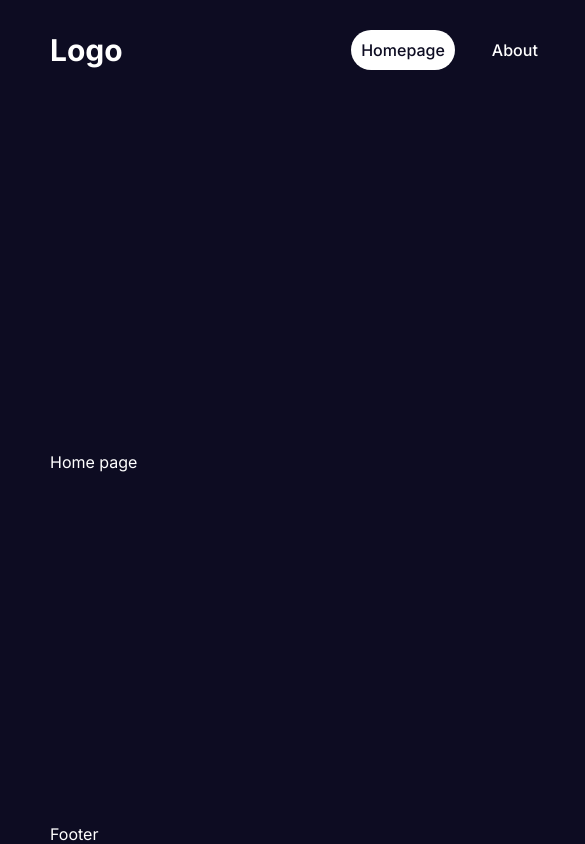
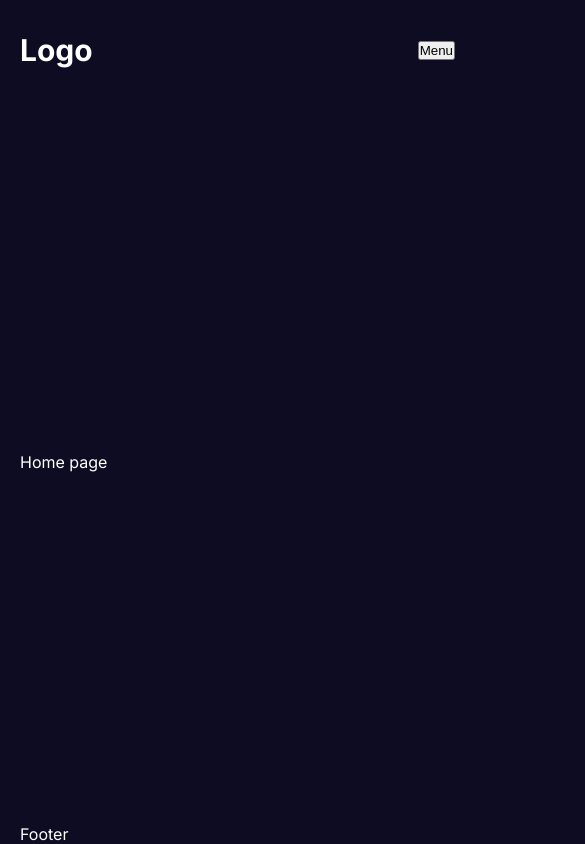
Before and after one commit to rasyadlubisdev/nextjs14-fullstack-app, a Next.js app: page / in a window 390 px wide. Shown: the top 844 px of the page, 585 px wide, since content can reach past the window. Built offline with nearby package versions, Linux system fonts and the light colour scheme.

Commit message:
feat: responsive navbar design

```diff
--- a/src/app/globals.css
+++ b/src/app/globals.css
@@ -23,7 +23,7 @@
 }
 
 .container {
-  width: 1024px;
+  width: 1536px;
   margin: auto;
   padding-left: 50px;
   padding-right: 50px;
@@ -32,3 +32,41 @@
   flex-direction: column;
   justify-content: space-between;
 }
+
+@media (max-width: 1536px) {
+  .container {
+    width: 1366px;
+  }
+}
+
+@media (max-width: 1366px) {
+  .container {
+    width: 1280px;
+  }
+}
+
+@media (max-width: 1280px) {
+  .container {
+    width: 1024px;
+    padding-left: 20px;
+    padding-right: 20px;
+  }
+}
+
+@media (max-width: 1024px) {
+  .container {
+    width: 768px;
+  }
+}
+
+@media (max-width: 768px) {
+  .container {
+    width: 640px;
+  }
+}
+
+@media (max-width: 640px) {
+  .container {
+    width: 475px;
+  }
+}
--- a/src/components/navbar/links/Links.jsx
+++ b/src/components/navbar/links/Links.jsx
@@ -1,7 +1,9 @@
+"use client";
+
+import { useState } from "react";
 import styles from "./links.module.css"
 import NavLink from "./navLink/navLink";
 
-const Links = () => {
 const links = [
     {
         title: "Homepage",
@@ -21,11 +23,16 @@
     }
 ]
 
+const Links = () => {
+
+    const [open, setOpen] = useState(false)
+
     //TEMPORARY
     const session = true
     const isAdmin = true
 
     return (
+        <div className={styles.container}>
             <div className={styles.links}>
                 {
                     links.map(link => (
@@ -47,6 +54,19 @@
                     )
                 }
             </div>
+            <button className={styles.menuButton} onClick={() => setOpen(prev => !prev)}>Menu</button>
+            {
+                open && (
+                    <div className={styles.mobileLinks}>
+                        {
+                            links.map((link) => (
+                                <NavLink item={link} key={link.title} />
+                            ))
+                        }
+                    </div>
+                )
+            }
+        </div>
     )
 }
 
--- a/src/components/navbar/links/links.module.css
+++ b/src/components/navbar/links/links.module.css
@@ -9,3 +9,32 @@
     cursor: pointer;
     font-weight: bold;
 }
+
+.menuButton, .mobileLinks {
+    display: none;
+}
+
+@media (max-width: 768px) {
+    .links {
+        display: none;
+    }
+
+    .menuButton {
+        display: block;
+        cursor: pointer;
+    }
+
+    .mobileLinks {
+        position: absolute;
+        top: 100px;
+        right: 0px;
+        width: 50%;
+        height: calc(100vh - 100px);
+        background-color: rebeccapurple;
+        display: flex;
+        flex-direction: column;
+        align-items: center;
+        justify-content: center;
+        gap: 10px;
+    }
+}
```
Lines whose indentation alone changed are shown as unchanged.
